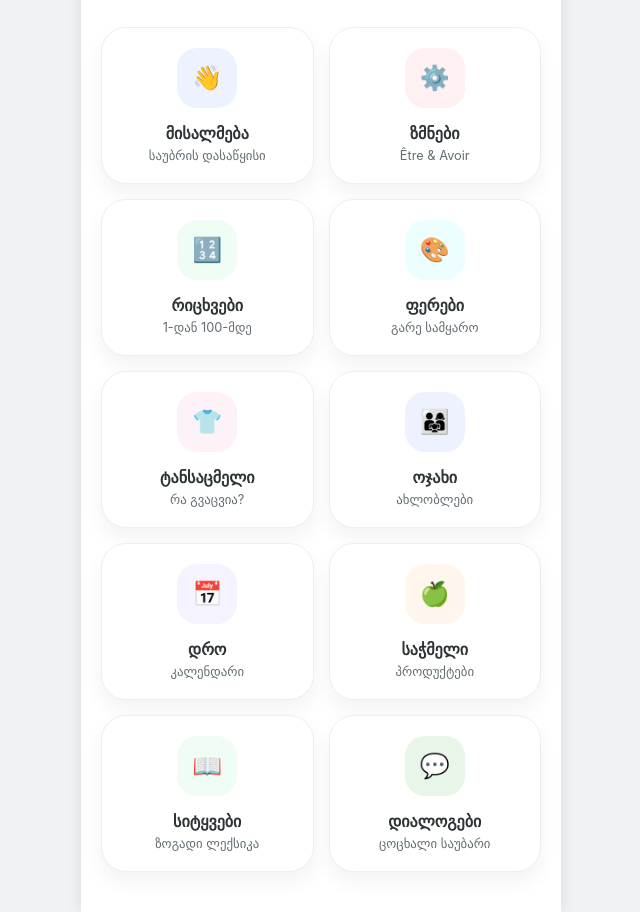
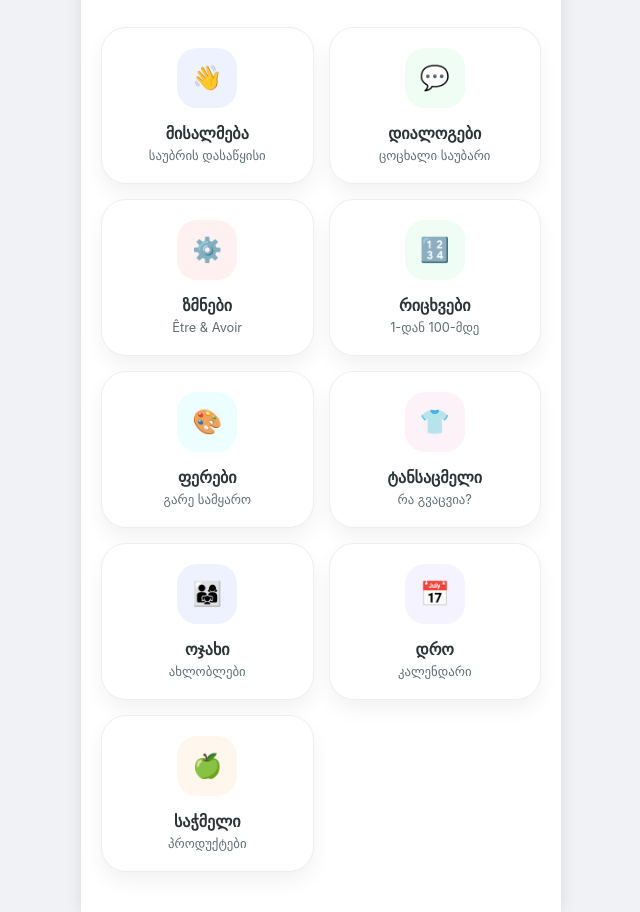
Before and after one commit to shamanauriilia04-prog/ka-fr, a plain HTML site: page index.html in a window 1280 px wide. Shown: the part 270-1182 px from the top of the page, without its empty margins (319-959 px from the left). Drawn offline with Linux system fonts and the light colour scheme.

Commit message:
Update index.html

```diff
--- a/index.html
+++ b/index.html
@@ -32,7 +32,7 @@
             font-size: 24px; margin-bottom: 15px;
         }
 
-        /* ფერების კლასები ხატულებისთვის */
+        /* ფერები სხვადასხვა კატეგორიისთვის */
         .bg-blue { background: #eef2ff; color: #002395; }
         .bg-red { background: #fff1f2; color: #ed2939; }
         .bg-green { background: #f0fdf4; color: #22c55e; }
@@ -62,6 +62,12 @@
                 <div class="icon-circle bg-blue">👋</div>
                 <h3>მისალმება</h3>
                 <p>საუბრის დასაწყისი</p>
+            </a>
+
+            <a href="dialogues.html" class="lesson-card">
+                <div class="icon-circle bg-green">💬</div>
+                <h3>დიალოგები</h3>
+                <p>ცოცხალი საუბარი</p>
             </a>
 
             <a href="verbs.html" class="lesson-card">
@@ -105,18 +111,6 @@
                 <h3>საჭმელი</h3>
                 <p>პროდუქტები</p>
             </a>
-
-            <a href="lesson1.html" class="lesson-card">
-                <div class="icon-circle bg-green">📖</div>
-                <h3>სიტყვები</h3>
-                <p>ზოგადი ლექსიკა</p>
-            </a>
-            <a href="dialogues.html" class="lesson-card">
-    <div class="icon-circle bg-green" style="background: #e8f5e9; color: #2ecc71;">💬</div>
-    <h3>დიალოგები</h3>
-    <p>ცოცხალი საუბარი</p>
-</a>
-
         </div>
     </div>
 </body>
```
